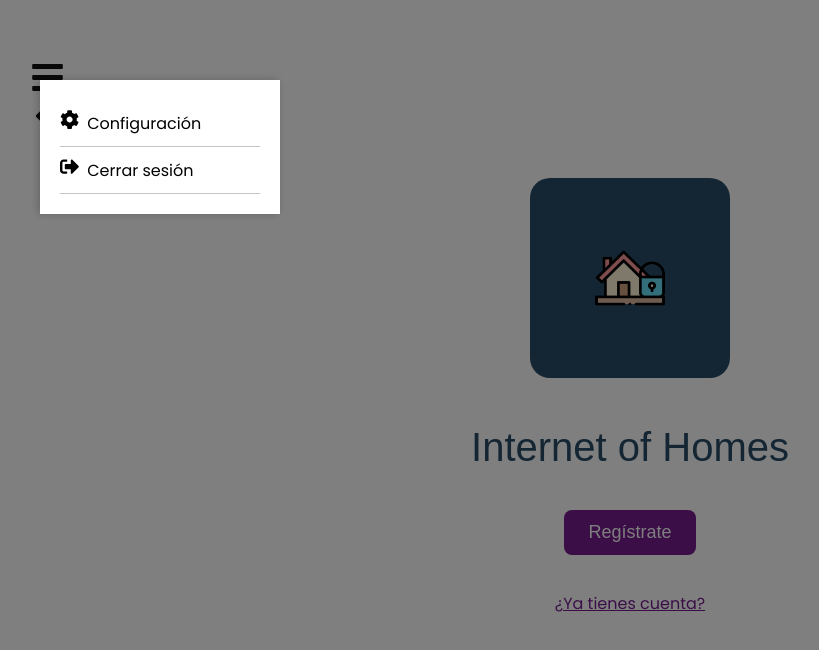
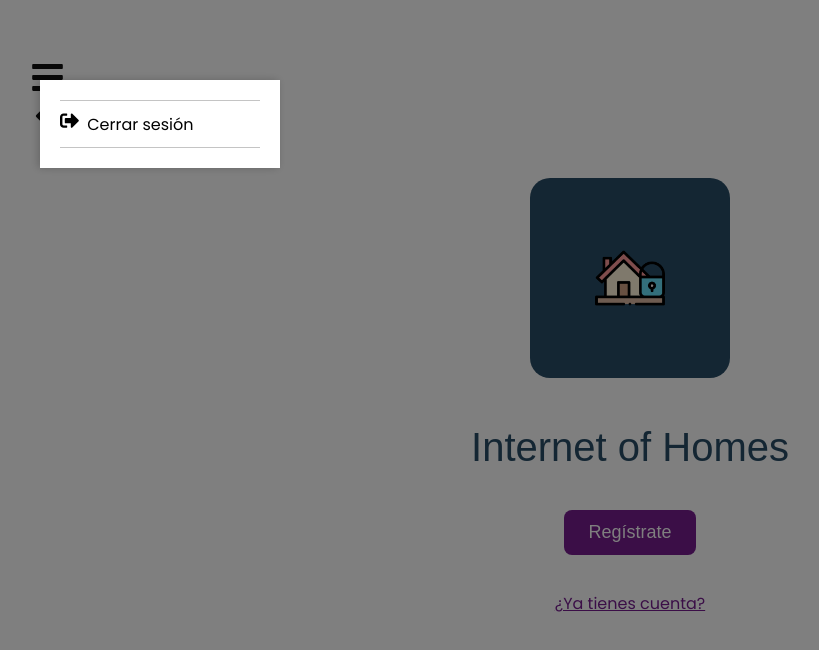
Before and after one commit to alvaro-max-git/internet-casas, a React (Vite) app in the folder client/: page /register in a window 1280 px wide. Both pictures are taken after a click on the icon 57 px from the left and 77 px from the top of the page. Shown: the top 650 px of the page, without its empty margins (10-829 px from the left). Built offline with nearby package versions, Linux system fonts and the light colour scheme; a web font is replaced by a local one.

Commit message:
Eliminación de boton sin funicionalidad de configuración

```diff
--- a/client/src/components/ToggleMenu.jsx
+++ b/client/src/components/ToggleMenu.jsx
@@ -57,11 +57,11 @@ function ToggleMenu({ menuOpen, toggleMenu }) {
                 </div>
               </>
             )}
-            <div className={styles.menuItem}>
+            {/* <div className={styles.menuItem}>
               <FaCog className={styles.icon} />
               <span>Configuración</span>
-            </div>
-            <div className={styles.menuItem} onClick={handleLogout}>
+            </div> */}
+            <div className={styles.menuItem2} onClick={handleLogout}>
               <FaSignOutAlt className={styles.icon} />
               <span>Cerrar sesión</span>
             </div>
--- a/client/src/components/ToggleMenu.module.css
+++ b/client/src/components/ToggleMenu.module.css
@@ -33,6 +33,13 @@
     cursor: pointer;
   }
 
+  .menuItem2 {
+    padding: 10px 0;
+    border-bottom: 1px solid #c4c4c4;
+    border-top: 1px solid #c4c4c4;;
+    cursor: pointer;
+  }
+
   .icon {
     font-size: 1.2rem;
     margin-right: 8px;
```
